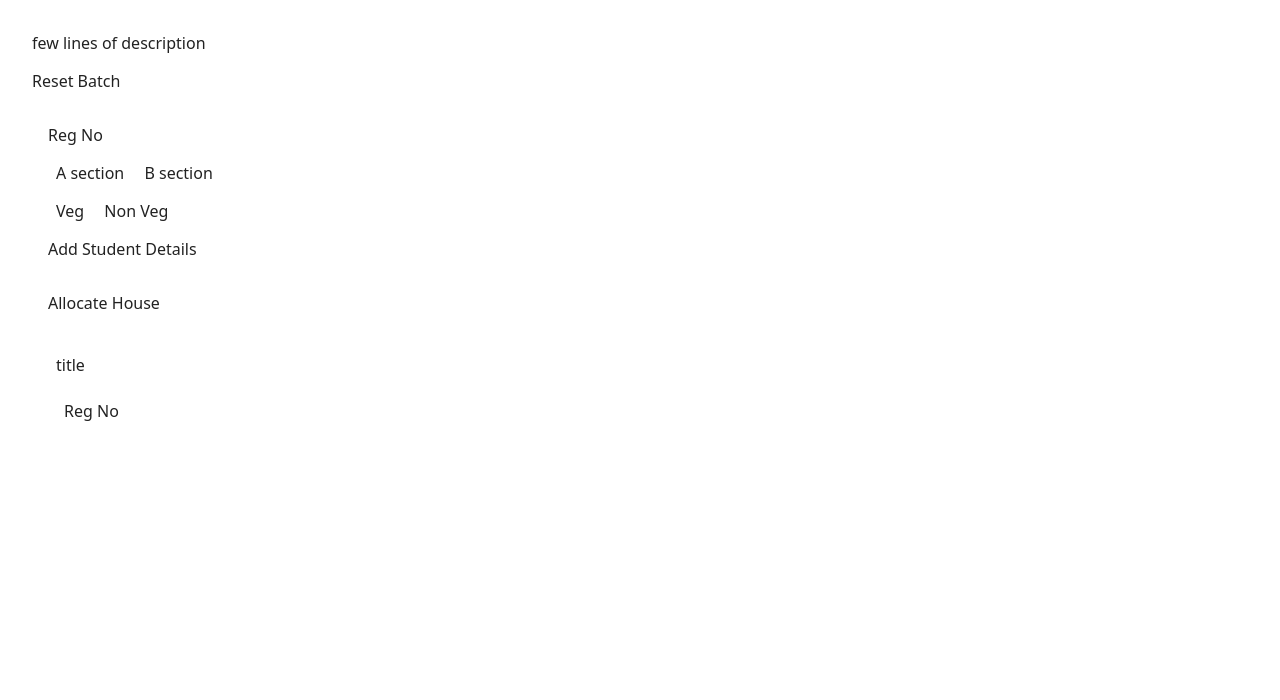
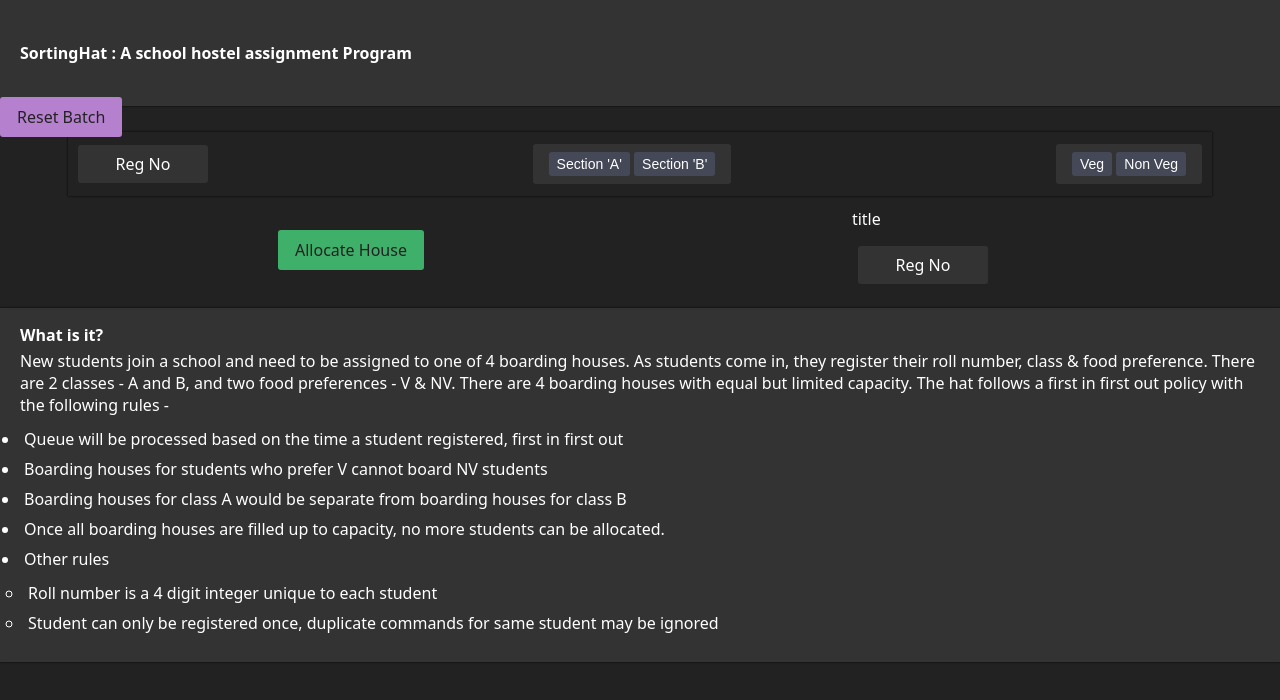
Before and after one commit to vigu-madurai/SortingHat, a website: page pages/index.html in a window 1280 px wide. Drawn offline with Linux system fonts and the light colour scheme; files that its build step writes are made by us from their sources.

Commit message:
ui makeup

```diff
--- a/assets/styles/index.css
+++ b/assets/styles/index.css
@@ -1,15 +1,142 @@
+:root {
+  --primaryBgColor: #222;
+  --primaryFontColor: #fff;
+  --primaryBtnColor: #222;
+  --resetBtnBgColor: #b580ce;
+  --positiveCtaBgColor: #3fb069;
+  --positiveCtaFontColor: #222;
+  --primaryBtnBorderColor: transparent;
+  --borderPx: 1px;
+  --borderErrorPx: 3px;
+  --borderRadius: 3px;
+  --radioBgColor: #333;
+  --radioBtnColor: #454857;
+  --siblingMargin: 8px 6px;
+  --defaultPadding: 8px 16px;
+  --insidePadding: 4px 8px;
+  --primaryBox: 0 0px 2px #000;
+}
+
 * {
   transition: all 0.5s ease-in-out;
   box-sizing: border-box;
   margin: auto;
-  padding: 8px;
+  padding: 4px;
 }
 
 body {
-  color: #222;
-  background: #fff;
+  background-color: var(--primaryBgColor);
+  color: var(--primaryFontColor);
   font: 100% system-ui;
 }
-a {
-  color: #0033cc;
+
+.body-wrapper {
+  margin: auto;
+  width: 100%;
+  min-width: 320px;
+  height: 100%;
+  /* display: flex;
+  flex-direction: column;
+  justify-content: center;
+  align-items: center; */
+  position: absolute;
+  top: 0;
+  left: 0;
+  padding: 0;
 }
+
+header, footer {
+	position: relative;
+	box-shadow: var(--primaryBox);
+	background-color: var(--radioBgColor);
+	padding: 16px;
+}
+
+.btn {
+  position: relative;
+  width: auto;
+  height: auto;
+  padding: var(--defaultPadding);
+  text-decoration: none;
+  border: solid var(--borderPx) var(--primaryBtnBorderColor);
+  border-radius: var(--borderRadius);
+  cursor: pointer;
+}
+
+.reset-btn {
+  background-color: var(--resetBtnBgColor);
+  color: var(--primaryBtnColor);
+}
+
+.main-body-wrapper {
+  width: 90%;
+  display: flex;
+  flex-direction: row;
+  flex-wrap: wrap;
+  align-items: center;
+  justify-content: space-between;
+}
+
+.add-layer-wrapper {
+  width: 100%;
+  display: flex;
+  flex-direction: row;
+  flex-wrap: wrap;
+  align-items: center;
+  justify-content: space-between;
+  box-shadow: var(--primaryBox);
+}
+
+.radio,
+.reg-no {
+  background: var(--radioBgColor);
+  padding: var(--defaultPadding);
+  margin: var(--siblingMargin);
+  border-radius: var(--borderErrorPx);
+  position: relative;
+}
+
+.radio input {
+  width: auto;
+  height: 100%;
+  appearance: none;
+  outline: none;
+  cursor: pointer;
+  border-radius: var(--borderRadius);
+  padding: var(--insidePadding);
+  background: var(--radioBtnColor);
+  color: var(--primaryFontColor);
+  font-size: 14px;
+  transition: all 100ms linear;
+}
+
+.radio input:checked {
+  background-image: linear-gradient(180deg, #3a9ba2, #74bbad);
+  color: var(--primaryBtnColor);
+}
+
+.radio input:before {
+  content: attr(label);
+  display: inline-block;
+  text-align: center;
+  width: 100%;
+}
+
+.reg-no {
+  width: 130px;
+  text-align: center;
+}
+
+.error {
+  border-bottom: #c28279 solid 3px;
+}
+
+.add-btn, .submit-btn  {
+  background-color: var(--positiveCtaBgColor);
+  color: var(--positiveCtaFontColor);
+}
+
+.disabled {
+    cursor: not-allowed;
+    opacity: 0.3;
+}
--- a/pages/index.html
+++ b/pages/index.html
@@ -10,24 +10,25 @@
 <body>
     <div class="body-wrapper">
         <header class="header">
-            few lines of description
+            <b><p>SortingHat : A school hostel assignment Program</p></b>
         </header>
-        <div class="reset-btn">Reset Batch</div>
+        <a href="/" class="reset-btn btn">Reset Batch</a>
         <div class="main-body-wrapper">
             <div class="add-layer-wrapper">
                 <div class="reg-no" contenteditable="true">Reg No</div>
-                <div class="class-wrapper">
-                    <span>A section</span>
-                    <span>B section</span>
+                <div class="class-wrapper radio">
+                    <input label="Section 'A'" type="radio" id="a" name="section" value="A">
+                    <input label="Section 'B'" type="radio" id="b" value="B" name="section">
                 </div>
-                <div class="food-wrapper">
-                    <span>Veg</span>
-                    <span>Non Veg</span>
+                <div class="food-wrapper radio">
+                    <input label="Veg" type="radio" id="veg" name="food" value="Veg">
+                    <input label="Non Veg" type="radio" id="nonVeg" value="NonVeg" name="food">
+
                 </div>
-                <div class="add-btn">Add Student Details</div>
+                <!-- <div class="add-btn btn">Add Student Details</div> -->
             </div>
             <div class="submit-layer-wrapper">
-                <div class="submit-btn">Allocate House</div>
+                <div class="submit-btn btn">Allocate House</div>
             </div>
             <div class="view-layer">
                 <div class="house-wrapper">
@@ -38,8 +39,24 @@
                 </div>
             </div>
         </div>
+        <footer>
+            <b>What is it?</b>
+            <p>New students join a school and need to be assigned to one of 4 boarding houses. As students come in, they register their roll number, class & food preference. There are 2 classes - A and B, and two food preferences - V & NV. There are 4 boarding houses with equal but limited capacity. The hat follows a first in first out policy with the following rules - </p>
+                <ul>
+                    <li>Queue will be processed based on the time a student registered, first in first out</li>
+                    <li>Boarding houses for students who prefer V cannot board NV students </li>
+                    <li>Boarding houses for class A would be separate from boarding houses for class B </li>
+                    <li>Once all boarding houses are filled up to capacity, no more students can be allocated. </li>
+                    <li>Other rules </li>
+                        <ul>
+                            <li>Roll number is a 4 digit integer unique to each student </li>
+                            <li>Student can only be registered once, duplicate commands for same student may be ignored </li>
+                        </ul>
+                </ul>
+        </footer>
     </div>
 
-    <script type="text/javascript" src="../scripts/index.js"></script>
+
+    <script src="../scripts/index.js"></script>
 </body>
 </html>
```
